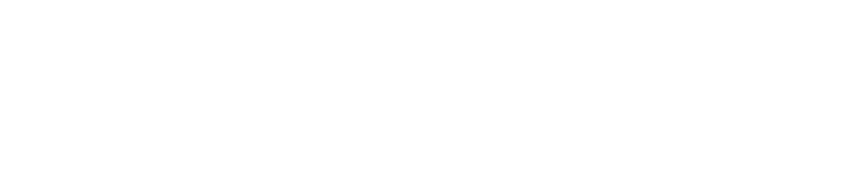
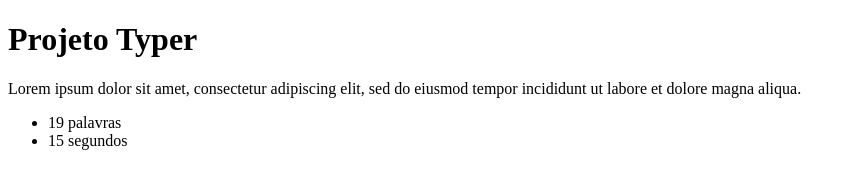
Before and after one commit to ramonS2999/3-Avalicao, a plain HTML site: page projeto-typer/public/principal.html in a window 1280 px wide. Shown: the whole page, without its empty margins (0-856 px from the left). Drawn offline with Linux system fonts and the light colour scheme.

Commit message:
criando o exemplo

```diff
--- a/projeto-typer/public/principal.html
+++ b/projeto-typer/public/principal.html
@@ -7,6 +7,13 @@
     <title>Teste Git Push</title>
 </head>
 <body>
-
+    <h1>Projeto Typer</h1>
+    <p class="frase">Lorem ipsum dolor sit amet, consectetur
+    adipiscing elit, sed do eiusmod tempor incididunt ut labore et dolore
+    magna aliqua.</p>
+    <ul class="informacoes">
+    <li>19 palavras</li>
+    <li>15 segundos</li>
+    </ul>
 </body>
 </html>
```
